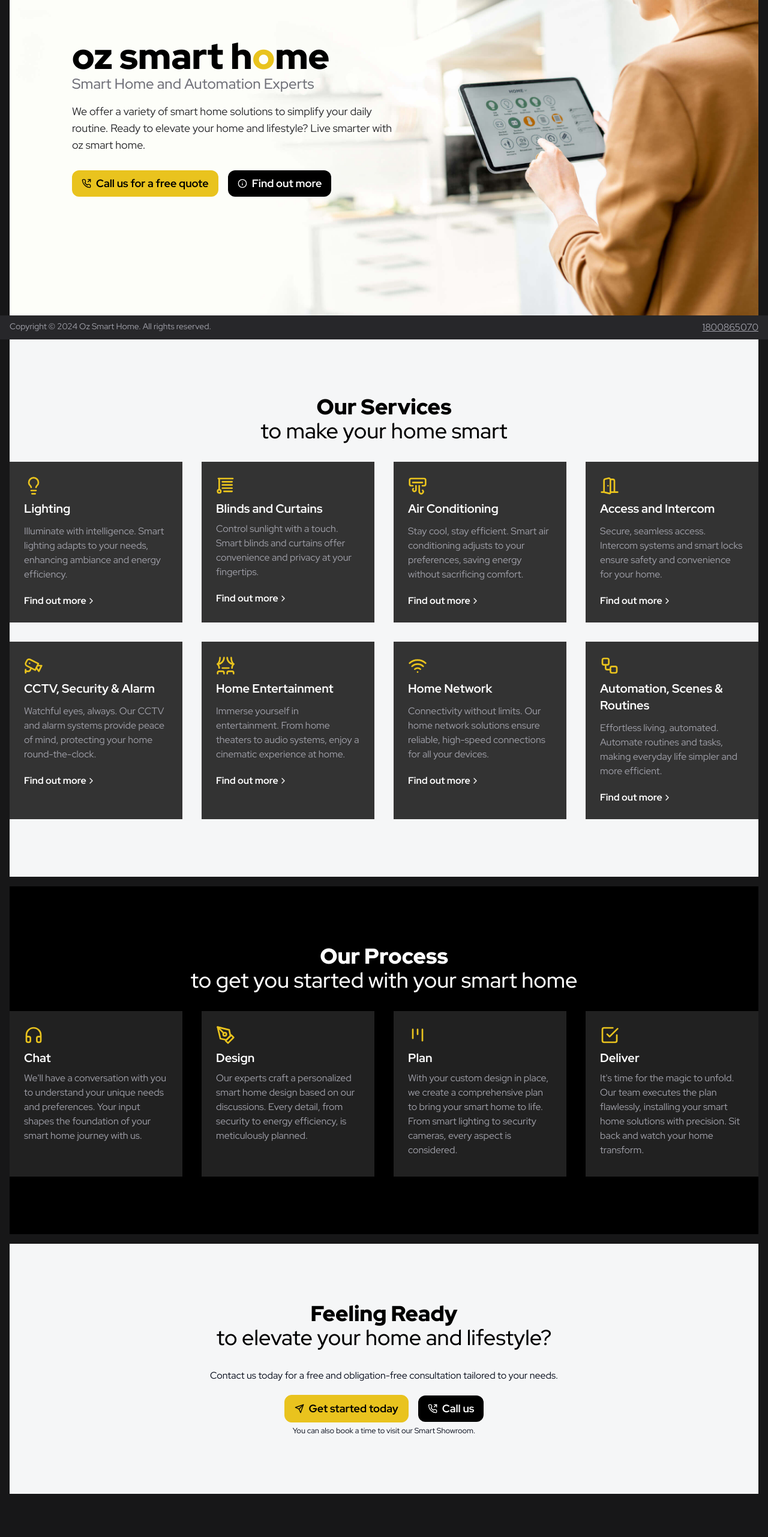
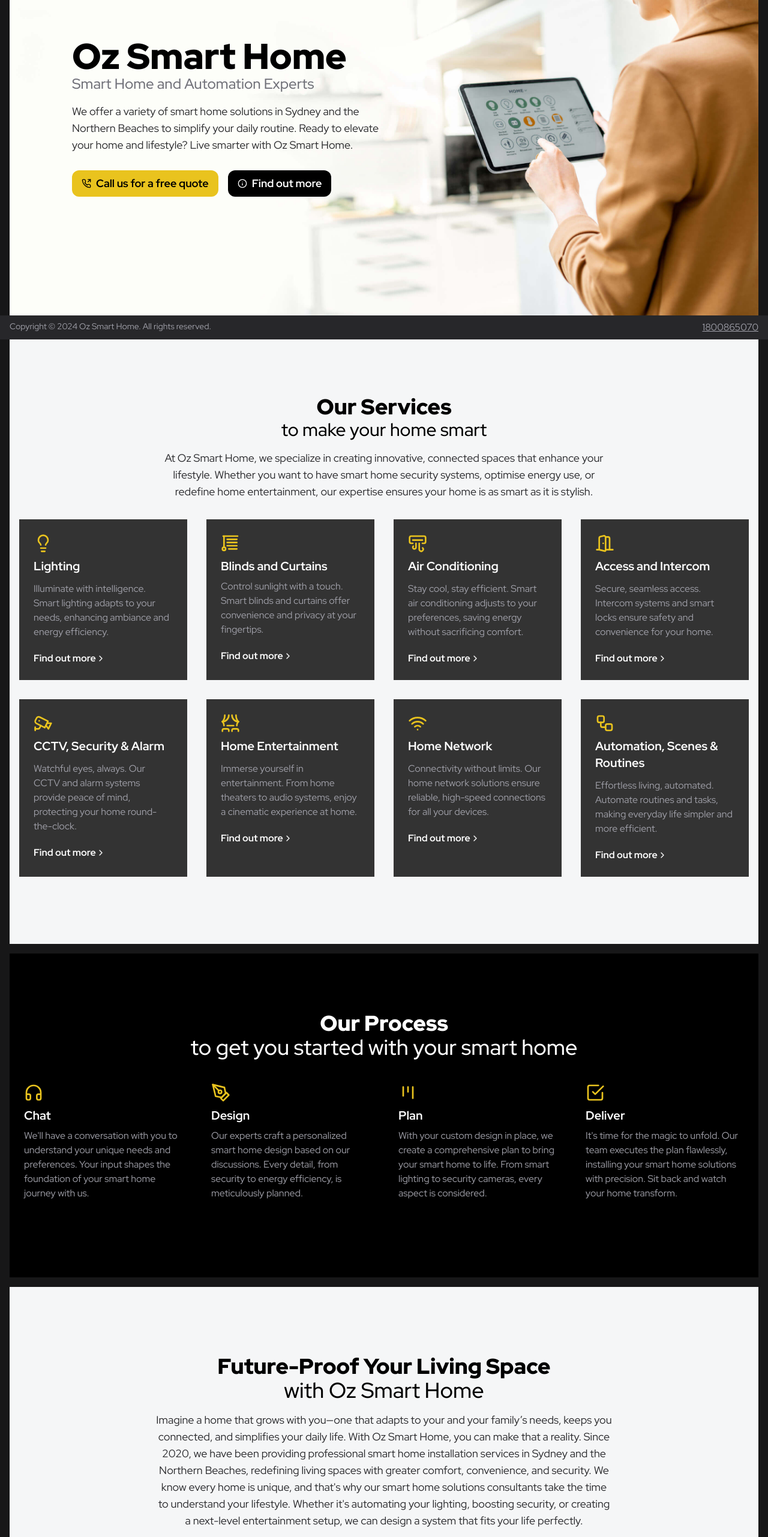
Before and after one commit to jamshidGhiasi/oz-smart-home, a Next.js app: page / in a window 1280 px wide. Shown: the part 234-2797 px from the top of the page at 60% size. Built offline with nearby package versions, Linux system fonts and the light colour scheme.

Commit message:
SEO Homepage Updates DONE

```diff
--- a/app/(pages)/(home)/page.tsx
+++ b/app/(pages)/(home)/page.tsx
@@ -23,12 +23,12 @@
       <ContentWrapper className='   relative  z-20  mx-4 h-[550px] md:h-[500px] lg:h-[700px]   overflow-hidden bg-[#fdfdfb]'>
         <div className="relative  w-full sm:w-10/12 md:w-10/12  max-w-7xl p-4 lg:p-0 mx-auto h-full  z-10  flex flex-col items-stretch sm:items-start justify-start sm:justify-center pt-20 sm:pt-0 ">
           <div className=' text-white text-center sm:text-left    '>
-            <h1 className='text-4xl  sm:text-6xl lg:text-6xl mb-4 mt-0 '> <OSHCopy variant={"dark"} >os smart home</OSHCopy><span className='sub-heading text-sm sm:text-2xl md:text-2xl text-zinc-500'>Smart Home and Automation Experts</span></h1>
-            <p className='text-sm lg:text-lg  w-full max-w-[480px] lg:max-w-[540px] mx-auto text-zinc-800'>We offer a variety of smart home solutions to simplify your daily routine. Ready to elevate your home and lifestyle? Live smarter with oz smart home.</p>
+            <h1 className='text-4xl  sm:text-6xl lg:text-6xl mb-4 mt-0 '> <OSHCopy variant={"dark"} >Os Smart Home</OSHCopy><span className='sub-heading text-sm sm:text-2xl md:text-2xl text-zinc-500'>Smart Home and Automation Experts</span></h1>
+            <p className='text-sm lg:text-lg  w-full max-w-[480px] lg:max-w-[540px] mx-auto text-zinc-800'>We offer a variety of smart home solutions in Sydney and the Northern Beaches to simplify your daily routine. Ready to elevate your home and lifestyle? Live smarter with Oz Smart Home.</p>
           </div>
           <div className='mt-5 text-center '>
             <div className='mx-auto'>
-              <Link className=' text-md w-full sm:w-auto lg:text-lg mb-4 sm:mb-0 inline-flex items-center gap-x-2 py-3 sm:py-2 px-4 mr-4 font-bold rounded-xl text-black  bg-[#E9C31E] border-[#E9C31E] hover:bg-[#fff] hover:border-white hover:text-black transition-all' href={'tel:1800865070'}><PhoneOutgoing className='h-4 w-4' /> Call us for a free quote</Link>
+              <Link className=' text-md w-full sm:w-auto lg:text-lg mb-4 sm:mb-0 inline-flex items-center gap-x-2 py-3 sm:py-2 px-4 mr-4 font-bold rounded-xl text-black  bg-[#E9C31E] border-[#E9C31E] hover:bg-[#e5e5e5] hover:border-white hover:text-black transition-all' href={'tel:1800865070'}><PhoneOutgoing className='h-4 w-4' /> Call us for a free quote</Link>
               <Link className=' text-md w-full sm:w-auto lg:text-lg inline-flex items-center gap-x-2  py-3 sm:py-2 px-4 rounded-xl font-bold   bg-black text-white hover:bg-[#e5e5e5] hover:text-black  transition-all ' href={'/services'}><Info className='h-4 w-4' /> Find out more</Link>
             </div>
 
@@ -41,11 +41,12 @@
         </div>
 
       </ContentWrapper>
-      <ContentWrapper className=' bg-[#f5f6f7] mx-4 my-4 py-12 lg:py-24 '>
-        <div className=' text-black    '>
-          <h2 className='text-2xl sm:text-2xl md:text-3xl lg:text-4xl mb-8 mt-0 text-center'> Our Services<span className='sub-heading'>to make your home smart</span></h2>
+      <ContentWrapper className=' bg-[#f5f6f7] mx-4 my-4 pt-4 pb-1 lg:py-24 '>
+        <div className=' text-black   p-4 lg:p-0 mb-0 lg:mb-8'>
+          <h2 className='text-2xl sm:text-2xl md:text-3xl lg:text-4xl mt-0 text-left lg:text-center'> Our Services<span className='sub-heading text-1xl md:text-3xl'>to make your home smart</span></h2>
+          <p className='text-md lg:text-lg  w-full  lg:max-w-[760px] xl:max-w-[760px]  2xl:max-w-[760px] mx-auto  text-left lg:text-center text-zinc-800 '>At Oz Smart Home, we specialize in creating innovative, connected spaces that enhance your lifestyle. Whether you want to have smart home security systems, optimise energy use, or redefine home entertainment, our expertise ensures your home is as smart as it is stylish.</p>
         </div>
-        <div className=' grid grid-cols-1 gap-y-4 md:grid-cols-2 md:gap-4 lg:grid-cols-4 p-4 lg:gap-8 lg:p-0 w-full max-w-7xl mx-auto'>
+        <div className=' grid grid-cols-1 gap-y-4 md:grid-cols-2 md:gap-4 lg:grid-cols-4 p-4 pt-0 lg:gap-8 xs:p-0 w-full max-w-7xl mx-auto'>
           <Link href={'/services/smart-lighting'} className=' text-white bg-[hsl(0,0%,20%)]  p-6'>
             <Lightbulb className='w-8 h-8 text-[#E9C31E] mb-2  ' />
             <h3 className='font-bold text-xl mb-3'>Lighting</h3>
@@ -96,27 +97,27 @@
           </Link>
         </div>
       </ContentWrapper>
-      <ContentWrapper className=' bg-black mx-4 my-4 py-12 lg:py-24 '>
-        <div className=' text-white    '>
-          <h2 className='text-2xl sm:text-2xl md:text-3xl lg:text-4xl mb-8 mt-0 text-center'> Our Process<span className='sub-heading'>to get you started with your smart home</span></h2>
+      <ContentWrapper className=' bg-black mx-4 my-4 pb-1 pt-4 lg:py-24 '>
+        <div className=' text-white  p-4 lg:p-0 mb-0 lg:mb-8   '>
+          <h2 className='text-2xl sm:text-2xl md:text-3xl lg:text-4xl mt-0 text-left lg:text-center'> Our Process<span className='sub-heading'>to get you started with your smart home</span></h2>
         </div>
-        <div className=' grid grid-cols-1 gap-y-4 md:grid-cols-2 md:gap-4 lg:grid-cols-4 p-4 lg:gap-x-8 lg:p-0 w-full max-w-7xl mx-auto'>
-          <div className=' text-white bg-[#212121] p-6'>
+        <div className=' grid grid-cols-1 gap-y-4 md:grid-cols-2 md:gap-4 lg:grid-cols-4 p-4 pt-0 lg:gap-x-8 xs:p-0 w-full max-w-7xl mx-auto'>
+          <div className=' text-white p-0  sm:p-2'>
             <Headphones className='w-8 h-8 text-[#E9C31E] mb-2  ' />
             <span className='font-bold text-xl mb-2 inline-block font-rhd'>Chat</span>
             <p className='text-[hsl(240,5%,64.9%)]'>We'll have a conversation with you to understand your unique needs and preferences. Your input shapes the foundation of your smart home journey with us.</p>
           </div>
-          <div className=' text-white bg-[#212121] p-6'>
+          <div className=' text-white  p-0  sm:p-2'>
             <PenTool className='w-8 h-8 text-[#E9C31E] mb-2  ' />
             <span className='font-bold text-xl mb-2 inline-block  font-rhd'>Design</span>
             <p className='text-[hsl(240,5%,64.9%)]'>Our experts craft a personalized smart home design based on our discussions. Every detail, from security to energy efficiency, is meticulously planned.</p>
           </div>
-          <div className=' text-white bg-[#212121] p-6'>
+          <div className=' text-white  p-0  sm:p-2'>
             <Kanban className='w-8 h-8 text-[#E9C31E] mb-2  ' />
             <span className='font-bold text-xl mb-2 inline-block font-rhd'>Plan</span>
             <p className='text-[hsl(240,5%,64.9%)]'>With your custom design in place, we create a comprehensive plan to bring your smart home to life. From smart lighting to security cameras, every aspect is considered.</p>
           </div>
-          <div className=' text-white bg-[#212121] p-6'>
+          <div className=' text-white  p-0  sm:p-2'>
             <CheckSquare className='w-8 h-8 text-[#E9C31E] mb-2  ' />
             <span className='font-bold text-xl mb-2 inline-block font-rhd'>Deliver</span>
             <p className='text-[hsl(240,5%,64.9%)]'>It's time for the magic to unfold. Our team executes the plan flawlessly, installing your smart home solutions with precision. Sit back and watch your home transform.</p>
@@ -124,6 +125,16 @@
         </div>
 
       </ContentWrapper>
+      <ContentWrapper className=' bg-[#f5f6f7] mx-4 my-4 pb-1 pt-4 lg:py-24 '>
+        <div className=' text-black text-left lg:text-center  p-4'>
+          <h2 className='text-2xl sm:text-2xl md:text-3xl lg:text-4xl mt-0 text-left lg:text-center'>Future-Proof Your Living Space<span className='sub-heading'>with Oz Smart Home</span></h2>
+          <p className='text-md lg:text-lg  w-full lg:max-w-[760px] xl:max-w-[760px]  2xl:max-w-[780px] mx-auto  text-left lg:text-center text-zinc-800'>Imagine a home that grows with you—one that adapts to your and your family’s needs, keeps you connected, and simplifies your daily life. With Oz Smart Home, you can make that a reality. Since 2020, we have been providing professional smart home installation services in Sydney and the Northern Beaches, redefining living spaces with greater comfort, convenience, and security. We know every home is unique, and that's why our smart home solutions consultants take the time to understand your lifestyle. Whether it's automating your lighting, boosting security, or creating a next-level entertainment setup, we can design a system that fits your life perfectly.</p>
+        <Link className='font-bold hover:underline sm:text-lg inline-flex justify-center items-center text-center mt-4 mx-auto ' href={'/about'}>Learn more about us <ChevronRight className="h-4 w-4"  /></Link>
+        </div>
+
+
+
+      </ContentWrapper>
       <CallToAction/>
 
     </div>
--- a/components/shared/content/call-to-action.tsx
+++ b/components/shared/content/call-to-action.tsx
@@ -1,21 +1,23 @@
 import Link from "next/link"
 import ContentWrapper from "../layout/content-wrapper"
-import { PhoneOutgoing, Send } from "lucide-react"
+import { ChevronRight, PhoneOutgoing, Send } from "lucide-react"
 
 const CallToAction = async () => {
     return (
-        <ContentWrapper className=' bg-[#f5f6f7] mx-4 my-4 py-12 lg:py-24 '>
-            <div className=' text-black    '>
-                <h2 className='text-2xl sm:text-2xl md:text-3xl lg:text-4xl mb-8 mt-0 text-center'> Feeling Ready<span className='sub-heading'>to elevate your home and lifestyle? </span></h2>
+        <ContentWrapper className=' bg-black mx-4 my-4 py-4 lg:py-24 mb-[56px] lg:mb-auto'>
+            <div className=' text-white   p-4 lg:p-0 mb-0 lg:mb-8 '>
+                <h2 className='text-2xl sm:text-2xl md:text-3xl lg:text-4xl mt-0 text-left lg:text-center'> Discover the Possibilities<span className='sub-heading'>of smart living </span></h2>
+                <p className='text-md lg:text-lg  w-full lg:max-w-[760px] xl:max-w-[760px]  2xl:max-w-[760px] mx-auto  text-left lg:text-center text-zinc-50'>At Oz Smart Home, we're committed to providing you with valuable insights, trends, and practical advice about smart living. Whether you're a tech enthusiast or new to smart homes, our goal is to provide the knowledge that makes integrating smart home solutions easy and rewarding.
+
+                    Get in touch with us today or visit our <Link className="font-bold underline" href={'/knowledge-hub'}>knowledge hub</Link> to learn more about smart home technology.
+                </p>
+                <div className='mt-8 text-left lg:text-center '>
+                    <Link className=' text-md lg:text-lg inline-flex items-center gap-x-2 border py-2 px-4 font-bold rounded-xl mr-4 text-black bg-[#E9C31E] border-[#E9C31E] hover:bg-[#e5e5e5] hover:border-white hover:text-black transition-all ' href={'/contact'}><Send className='h-4 w-4' /> Get started today</Link>
+                    <Link className=' text-md lg:text-lg inline-flex items-center gap-x-2 py-2 px-4 font-bold rounded-xl bg-[hsl(240,3.7%,15.9%)] text-white hover:bg-[#e5e5e5] hover:text-black  transition-all' href={'tel:1800865070'}><PhoneOutgoing className='h-4 w-4' /> Call us</Link>
+                </div>
             </div>
-            <div className='mx-auto flex flex-col items-center  '>
-                <p className='text-center font-b'>Contact us today for a free and obligation-free consultation tailored to your needs.</p>
-                <div className='mt-3 mb-1'>
-                    <Link className=' text-md lg:text-lg inline-flex items-center gap-x-2 border py-2 px-4 font-bold rounded-xl mr-4 text-black bg-[#E9C31E] border-[#E9C31E] hover:bg-[#fff] hover:border-white hover:text-black transition-all ' href={'/contact'}><Send className='h-4 w-4' /> Get started today</Link>
-                    <Link className=' text-md lg:text-lg inline-flex items-center gap-x-2 py-2 px-4 font-bold rounded-xl bg-black text-white hover:bg-[#e5e5e5] hover:text-black  transition-all' href={'/contact'}><PhoneOutgoing className='h-4 w-4' /> Call us</Link>
-                </div>
-                <small className='block text-center'>You can also book a time to visit our Smart Showroom.</small>
-            </div>
+
+
         </ContentWrapper>
     )
 }
--- a/components/shared/content/osh-copy.tsx
+++ b/components/shared/content/osh-copy.tsx
@@ -36,7 +36,7 @@
         ref={ref}
         {...props}
       >
-        oz smart h<span className="text-[#E9C31E]">o</span>me
+        Oz Smart Home
       </Comp>
     )
   }
```
